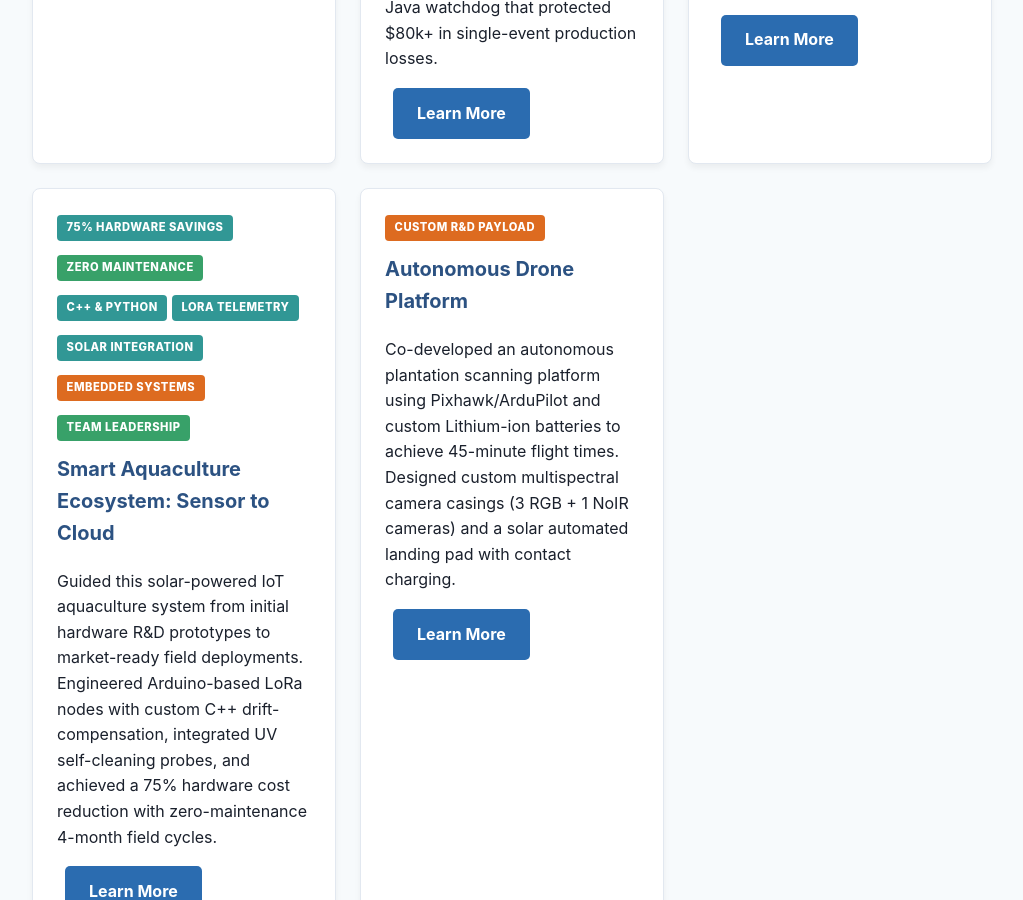
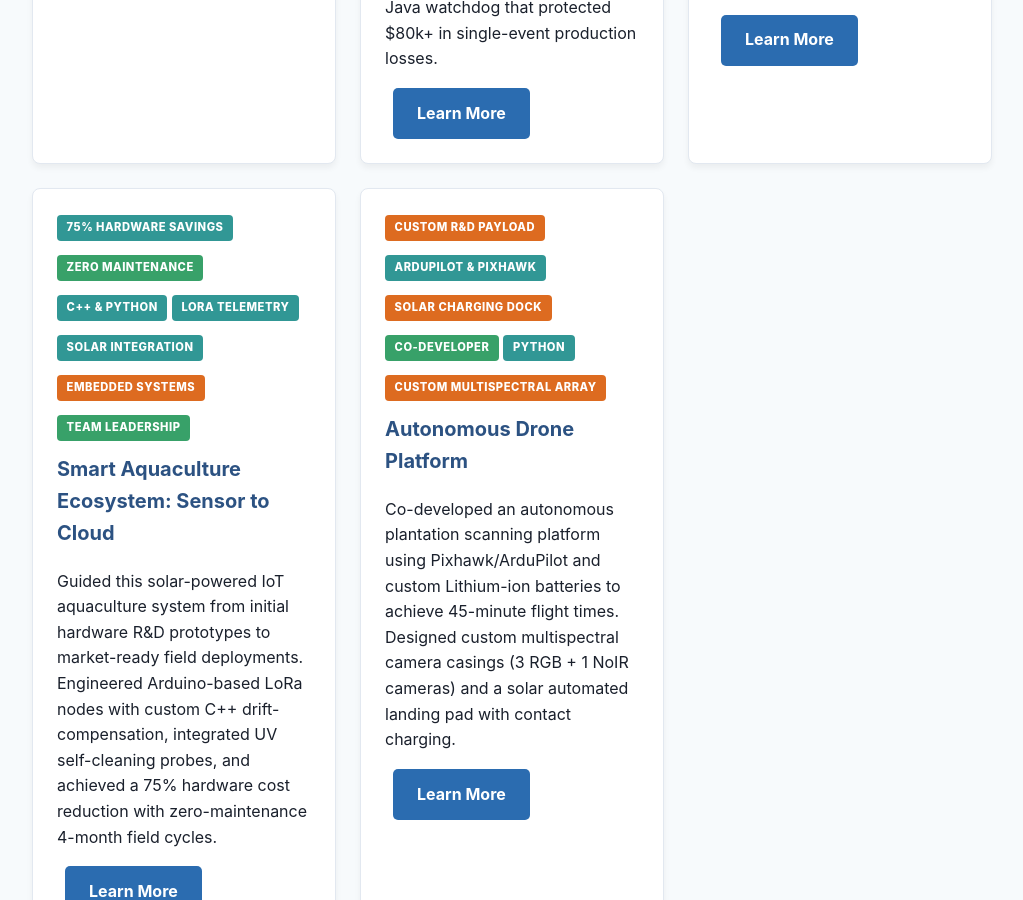
Before and after one commit to xion-xion/xion-xion.github.io, a Jekyll site: the page built from index.html, in a window 1280 px wide and 900 px high, scrolled down 3204 px. Shown: the whole window, without its empty margins (128-1151 px from the left). Built offline with Jekyll 4.4.1, drawn with Linux system fonts in a browser that asks for light colours.

Commit message:
Add flight controls, charging, role, programming, and array tags to Drone card

```diff
--- a/index.html
+++ b/index.html
@@ -262,6 +262,11 @@ title: Home
         </div>
         <div class="project-card">
             <span class="metric-badge orange">Custom R&D Payload</span>
+            <span class="metric-badge accent">ArduPilot & Pixhawk</span>
+            <span class="metric-badge orange">Solar Charging Dock</span>
+            <span class="metric-badge green">Co-Developer</span>
+            <span class="metric-badge accent">Python</span>
+            <span class="metric-badge orange">Custom Multispectral Array</span>
             <h3>Autonomous Drone Platform</h3>
             <p>Co-developed an autonomous plantation scanning platform using Pixhawk/ArduPilot and custom Lithium-ion batteries to achieve 45-minute flight times. Designed custom multispectral camera casings (3 RGB + 1 NoIR cameras) and a solar automated landing pad with contact charging.</p>
             <a href="projects/project-drone.html" class="button">Learn More</a>
```
